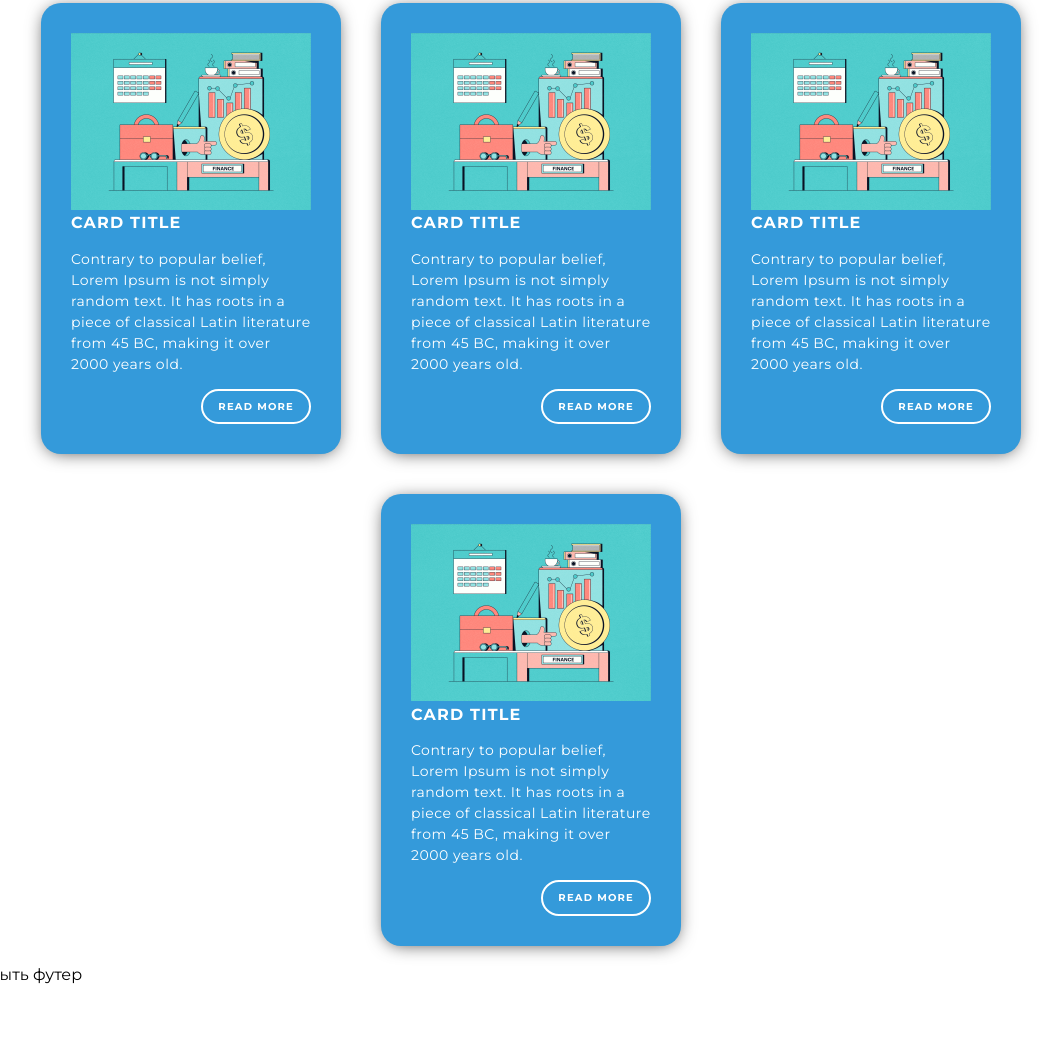
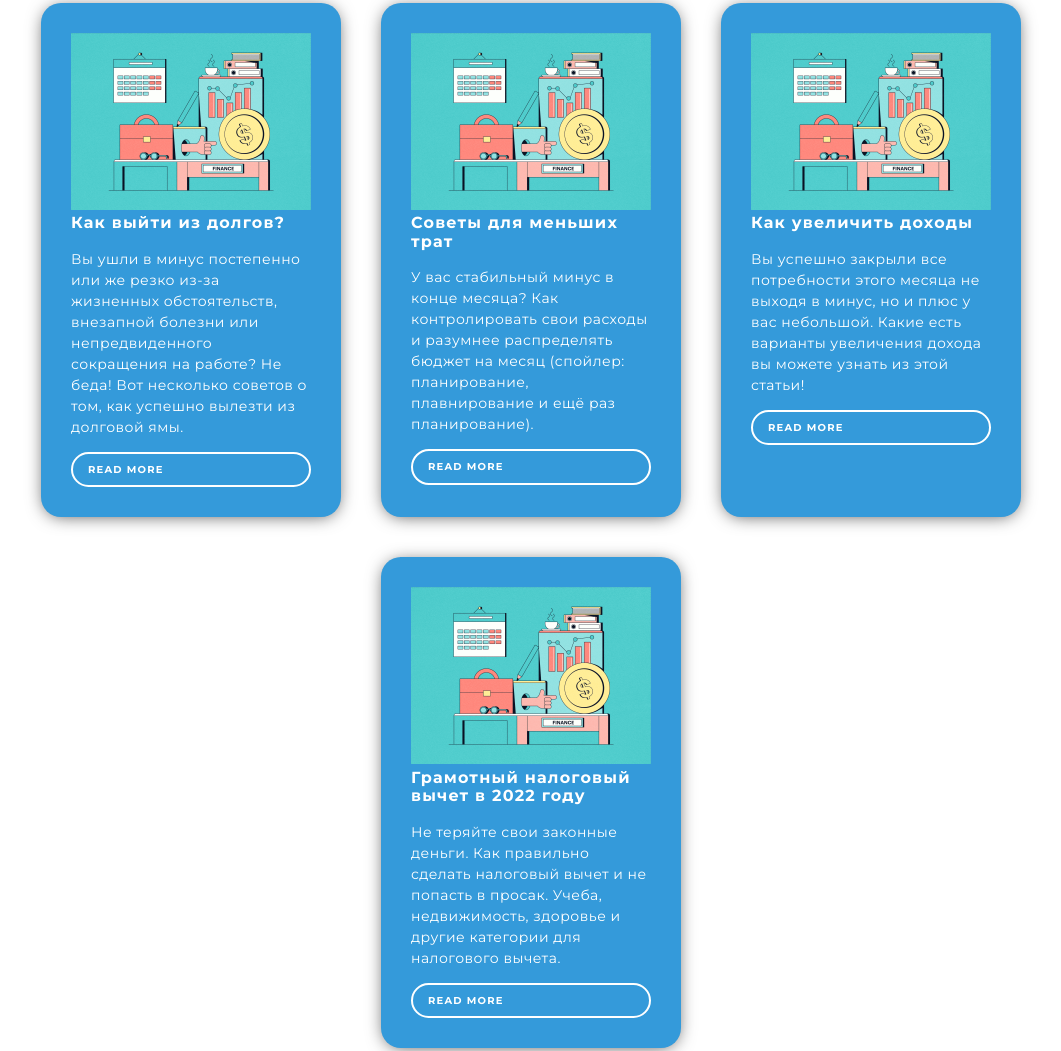
Before and after one commit to NastyaTarasovaa/JS-project-, a plain HTML site: page index.html in a window 1280 px wide. Shown: the part 205-1256 px from the top of the page, without its empty margins (109-1170 px from the left). Before the commit the page ends 1189 px from the top, so only its background shows below. Drawn offline with Linux system fonts and the light colour scheme; no server answers.

Commit message:
Дополнила статьи информацией

```diff
--- a/index.html
+++ b/index.html
@@ -45,41 +45,46 @@
                                 <img class="card-img"
                                     src="./assets/images/phone_9c23da35684ccffd2e5e7c491e605296f12b6bcd.png"
                                     alt="монетки" />
-                                <h3 class="card-title">CARD TITLE</h3>
-                                <p class="card-content">Contrary to popular belief, Lorem Ipsum is not simply random
-                                    text. It has roots in a piece of classical Latin literature from 45 BC, making it
-                                    over 2000 years old.</p>
-                                <button class="card-btn">READ MORE</button>
+                                <h3 class="card-title">Как выйти из долгов?</h3>
+                                <p class="card-content">Вы ушли в минус постепенно или же резко из-за жизненных
+                                    обстоятельств, внезапной болезни или непредвиденного сокращения на работе? Не беда!
+                                    Вот несколько советов о том, как успешно вылезти из долговой
+                                    ямы.</p>
+                                <a href="https://www.eduklgd.ru/sovety/instruktsiya-kak-vybratsya-iz-dolgov.html"
+                                    class="card-btn">READ MORE</a>
                             </div>
                             <div class="card">
                                 <img class="card-img"
                                     src="./assets/images/phone_9c23da35684ccffd2e5e7c491e605296f12b6bcd.png"
                                     alt="монетки" />
-                                <h3 class="card-title">CARD TITLE</h3>
-                                <p class="card-content">Contrary to popular belief, Lorem Ipsum is not simply random
-                                    text. It has roots in a piece of classical Latin literature from 45 BC, making it
-                                    over 2000 years old.</p>
-                                <button class="card-btn">READ MORE</button>
+                                <h3 class="card-title">Советы для меньших трат</h3>
+                                <p class="card-content">У вас стабильный минус в конце месяца? Как контролировать свои
+                                    расходы и разумнее распределять бюджет на месяц (спойлер: планирование,
+                                    плавнирование и ещё раз планирование).</p>
+                                <a href="https://invlab.ru/financy/kak-kontrolirovat-svoi-finansy/"
+                                    class="card-btn">READ MORE</a>
                             </div>
                             <div class="card">
                                 <img class="card-img"
                                     src="./assets/images/phone_9c23da35684ccffd2e5e7c491e605296f12b6bcd.png"
                                     alt="монетки" />
-                                <h3 class="card-title">CARD TITLE</h3>
-                                <p class="card-content">Contrary to popular belief, Lorem Ipsum is not simply random
-                                    text. It has roots in a piece of classical Latin literature from 45 BC, making it
-                                    over 2000 years old.</p>
-                                <button class="card-btn">READ MORE</button>
+                                <h3 class="card-title">Как увеличить доходы</h3>
+                                <p class="card-content">Вы успешно закрыли все потребности этого месяца не выходя в
+                                    минус, но и плюс у вас небольшой. Какие есть варианты увеличения дохода вы можете
+                                    узнать из этой статьи!</p>
+                                <a href="https://vc.ru/finance/99946-kak-uvelichit-dohody-privychki-bogatyh"
+                                    class="card-btn">READ MORE</a>
                             </div>
                             <div class="card">
                                 <img class="card-img"
                                     src="./assets/images/phone_9c23da35684ccffd2e5e7c491e605296f12b6bcd.png"
                                     alt="монетки" />
-                                <h3 class="card-title">CARD TITLE</h3>
-                                <p class="card-content">Contrary to popular belief, Lorem Ipsum is not simply random
-                                    text. It has roots in a piece of classical Latin literature from 45 BC, making it
-                                    over 2000 years old.</p>
-                                <button class="card-btn">READ MORE</button>
+                                <h3 class="card-title">Грамотный налоговый вычет в 2022 году</h3>
+                                <p class="card-content">Не теряйте свои законные деньги. Как правильно сделать налоговый
+                                    вычет и не попасть в просак. Учеба, недвижимость, здоровье и другие категории для
+                                    налогового вычета.</p>
+                                <a href="https://www.sravni.ru/text/11-faktov-kotorye-nuzhno-znat-pro-nalogovyj-vychet-v-2022-godu/"
+                                    class="card-btn">READ MORE</a>
                             </div>
 
                         </div>
```
